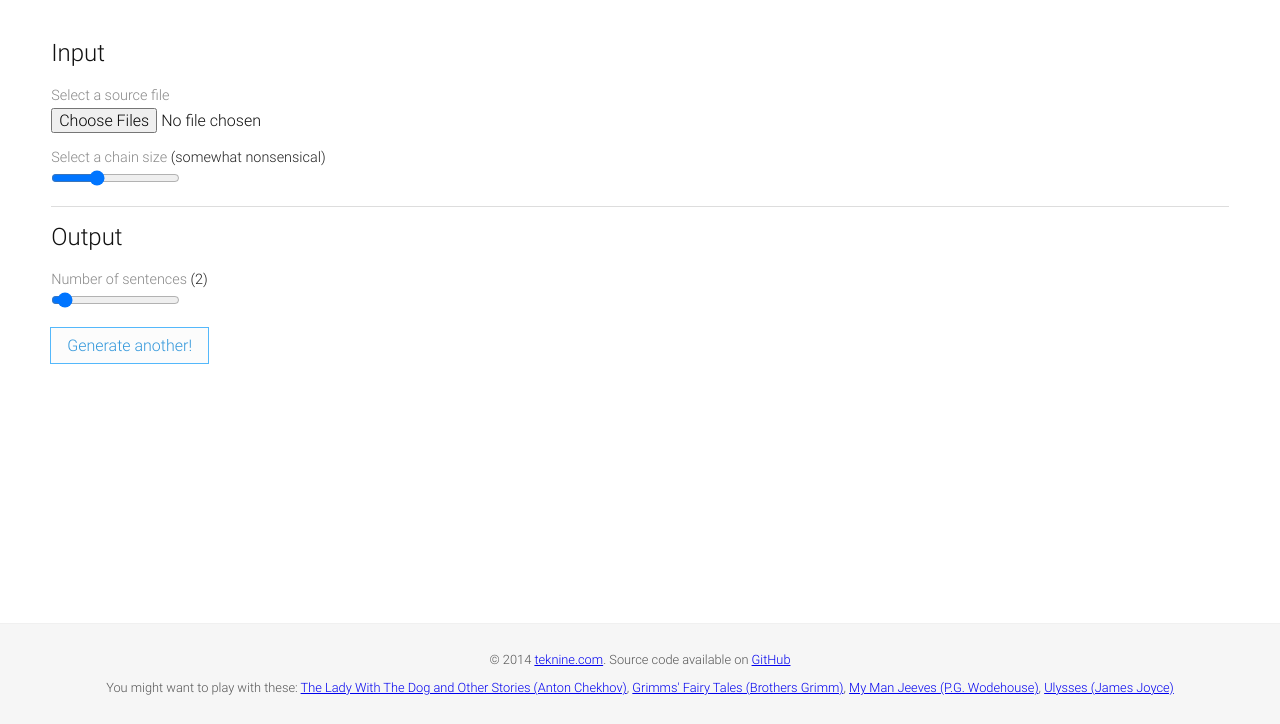
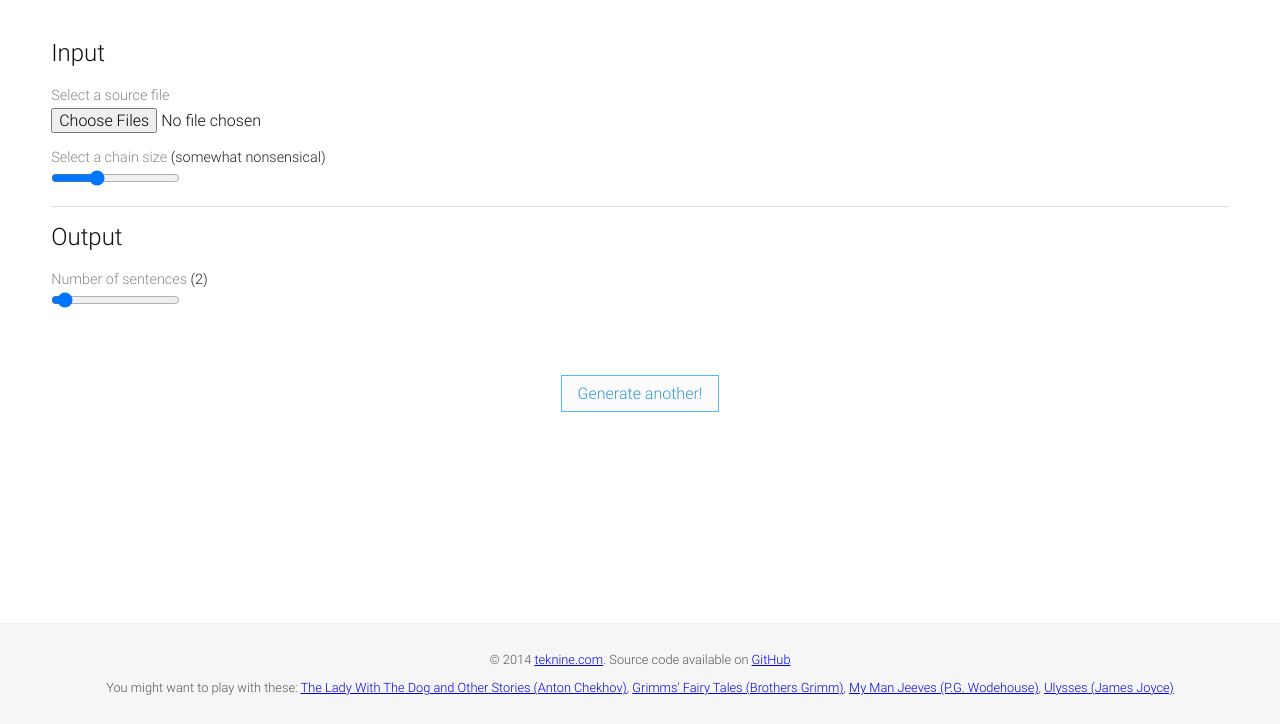
Before and after one commit to petejscott/jsMarkov, a plain HTML site: page src/index.html in a window 1280 px wide. Shown: the part 76-800 px from the top of the page. Drawn offline with Linux system fonts and the light colour scheme.

Commit message:
Add left/right padding to footer, move the 'generate' button to its own section and center it.

```diff
--- a/src/index.html
+++ b/src/index.html
@@ -42,7 +42,7 @@
 
 	footer {
 		background: #f6f6f6;
-		padding: 1rem 0;
+		padding: 1rem;
 		margin-top: 2rem;
 		text-align: center;
 		border-top: 1px solid #f0f0f0;
@@ -88,6 +88,9 @@
 		margin-top: 1rem;
 		border-bottom: 1px solid #ddd;
 	}
+	section:nth-last-child(2) {
+		border-bottom: 0;
+	}
 	section:last-child {
 		border-bottom: 0;
 	}
@@ -123,6 +126,9 @@
 		font-weight: 300;
 	}
 
+	.markovAction {
+		align-self: center;
+	}
 	#markovGenerate {
 		outline: 1px solid #54b8fb;
 		background: #fcfcfc;
@@ -166,6 +172,9 @@
 			<input type="range" id="markovNumberOfSentences" min="1" max="20" value="2" />
 
 			<p id="markovOutput"></p>
+		</section>
+
+		<section class="markovAction">
 			<p><a href="#" id="markovGenerate" class="hidden">Generate another!</a></p>
 		</section>
 
```
